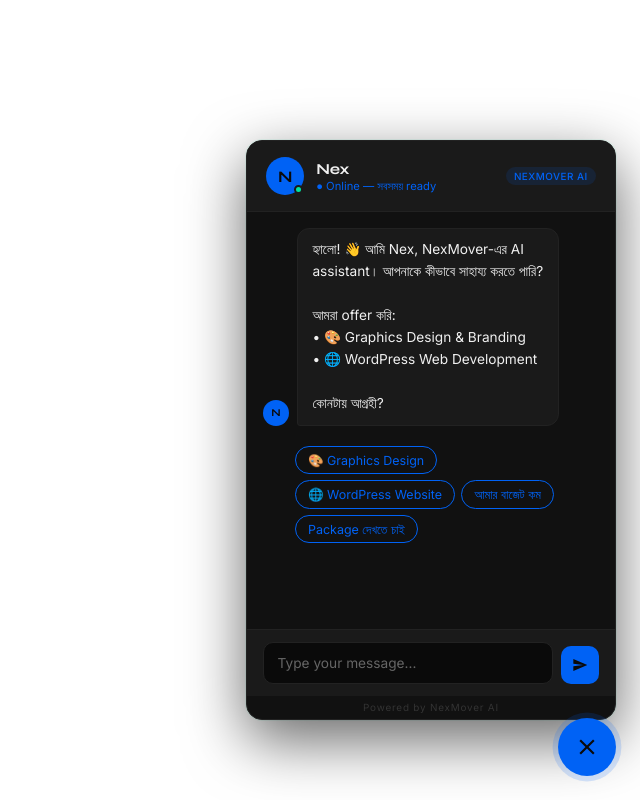
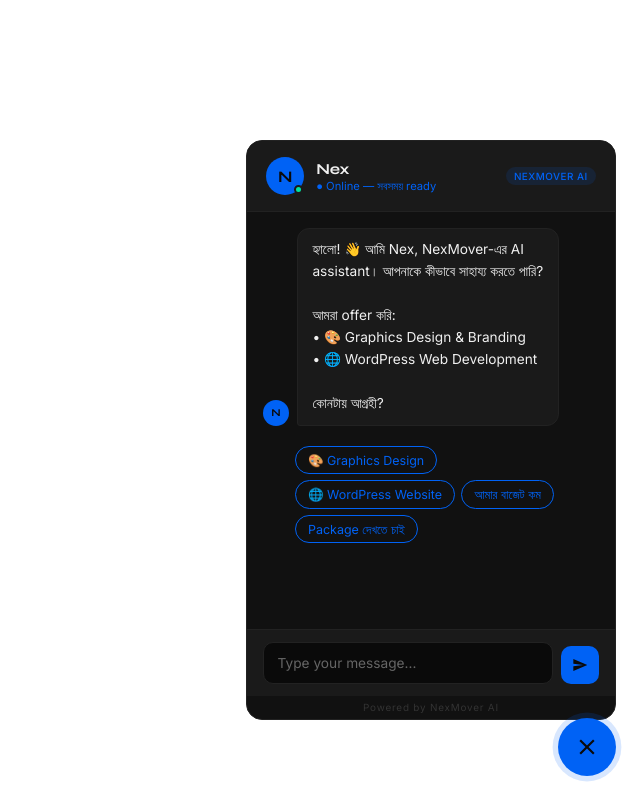
Before and after one commit to passorbit/nexmover-agent, a plain HTML site: page index.html in a window 1280 px wide. Both pictures are taken after a click on the button 1227 px from the left and 747 px from the top of the page. Shown: the whole page, without its empty margins (640-1280 px from the left). Drawn offline with Linux system fonts and the light colour scheme.

Commit message:
Update index.html

```diff
--- a/index.html
+++ b/index.html
@@ -89,7 +89,7 @@ body {
   display: flex;
   flex-direction: column;
   overflow: hidden;
-  box-shadow: 0 20px 60px rgba(0,0,0,0.6), 0 0 0 1px rgba(0,229,160,0.08);
+  box-shadow: none;
   transform: scale(0.92) translateY(16px);
   opacity: 0;
   pointer-events: none;
```
